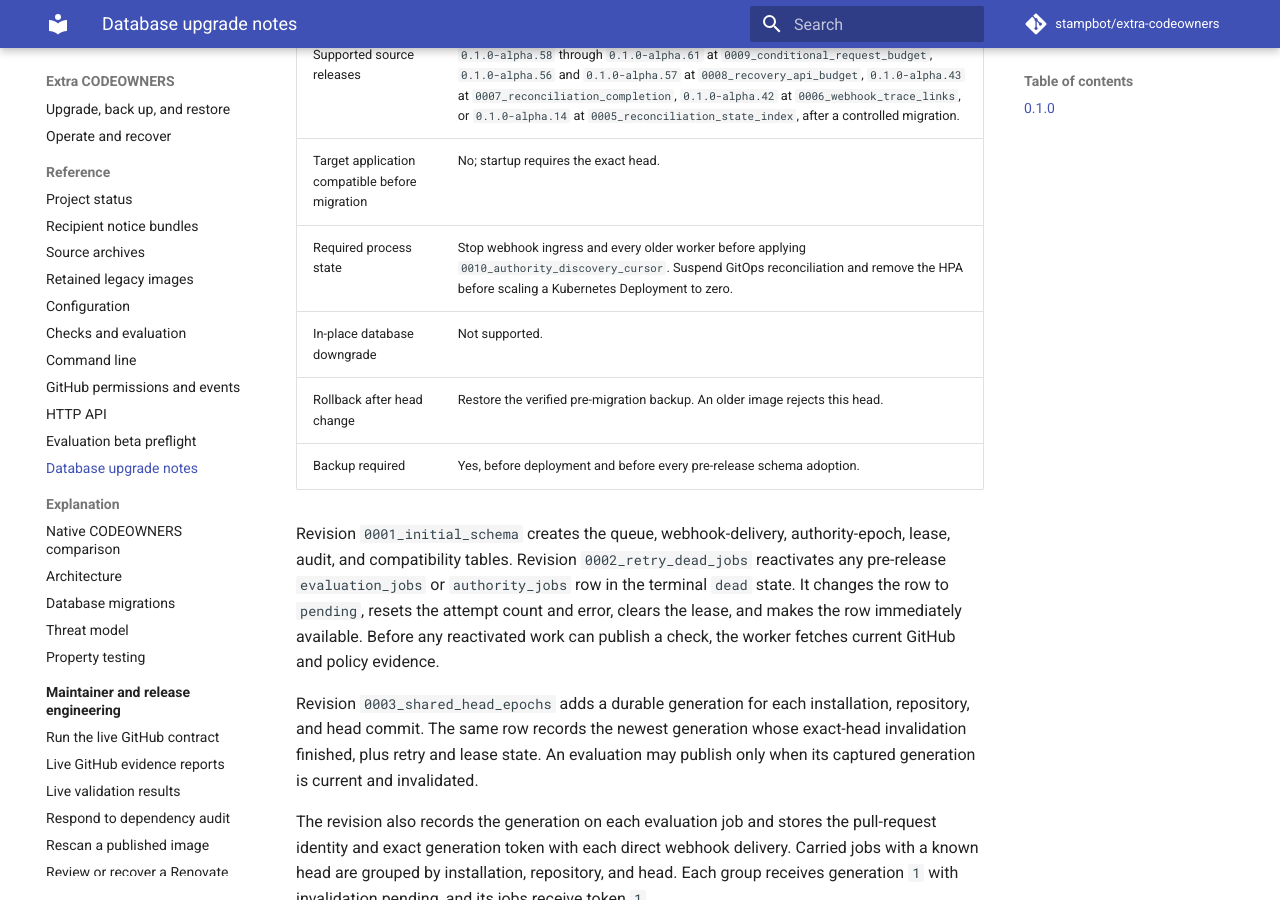
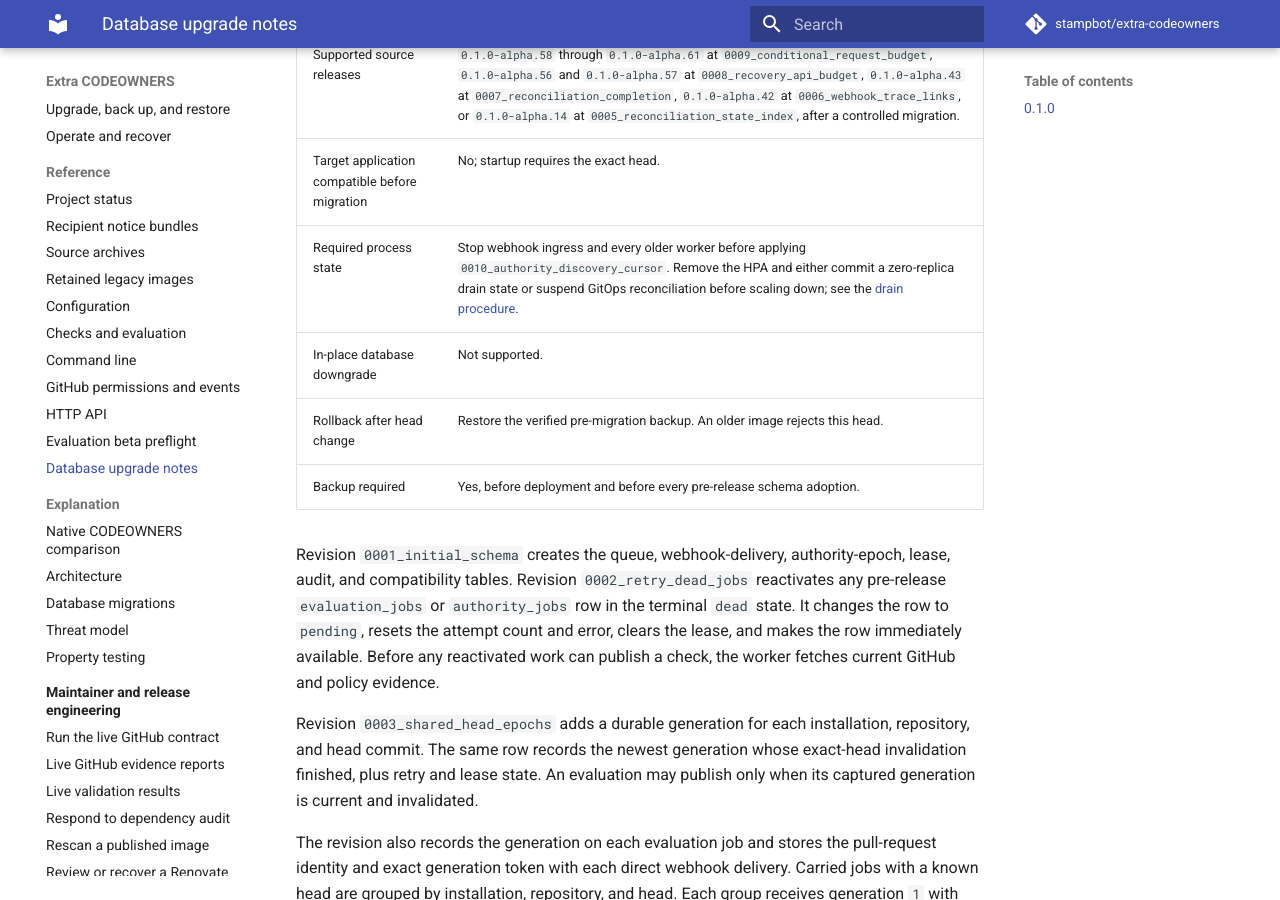
Before and after one commit to stampbot/extra-codeowners, an MkDocs documentation site: the page built from docs/reference/upgrade-notes.md, in a window 1280 px wide and 900 px high, scrolled down 561 px. Built offline with MkDocs 1.6.1 and Material for MkDocs 9.7.7, drawn with Linux system fonts in a browser that asks for light colours; comment, search, counter and statistics services are not loaded.

Commit message:
docs: align migration ledger with the GitOps drain
Signed-off-by: Danny Sauer <github@dannysauer.com>

```diff
--- a/docs/reference/upgrade-notes.md
+++ b/docs/reference/upgrade-notes.md
@@ -17,7 +17,7 @@ The alpha series establishes this compatibility contract:
 | Head change | Yes; authority discovery now records progress across quota pauses and replica takeover. |
 | Supported source releases | `0.1.0-alpha.58` through `0.1.0-alpha.61` at `0009_conditional_request_budget`, `0.1.0-alpha.56` and `0.1.0-alpha.57` at `0008_recovery_api_budget`, `0.1.0-alpha.43` at `0007_reconciliation_completion`, `0.1.0-alpha.42` at `0006_webhook_trace_links`, or `0.1.0-alpha.14` at `0005_reconciliation_state_index`, after a controlled migration. |
 | Target application compatible before migration | No; startup requires the exact head. |
-| Required process state | Stop webhook ingress and every older worker before applying `0010_authority_discovery_cursor`. Suspend GitOps reconciliation and remove the HPA before scaling a Kubernetes Deployment to zero. |
+| Required process state | Stop webhook ingress and every older worker before applying `0010_authority_discovery_cursor`. Remove the HPA and either commit a zero-replica drain state or suspend GitOps reconciliation before scaling down; see the [drain procedure](../how-to/upgrade.md#drain-a-kubernetes-release). |
 | In-place database downgrade | Not supported. |
 | Rollback after head change | Restore the verified pre-migration backup. An older image rejects this head. |
 | Backup required | Yes, before deployment and before every pre-release schema adoption. |
```
